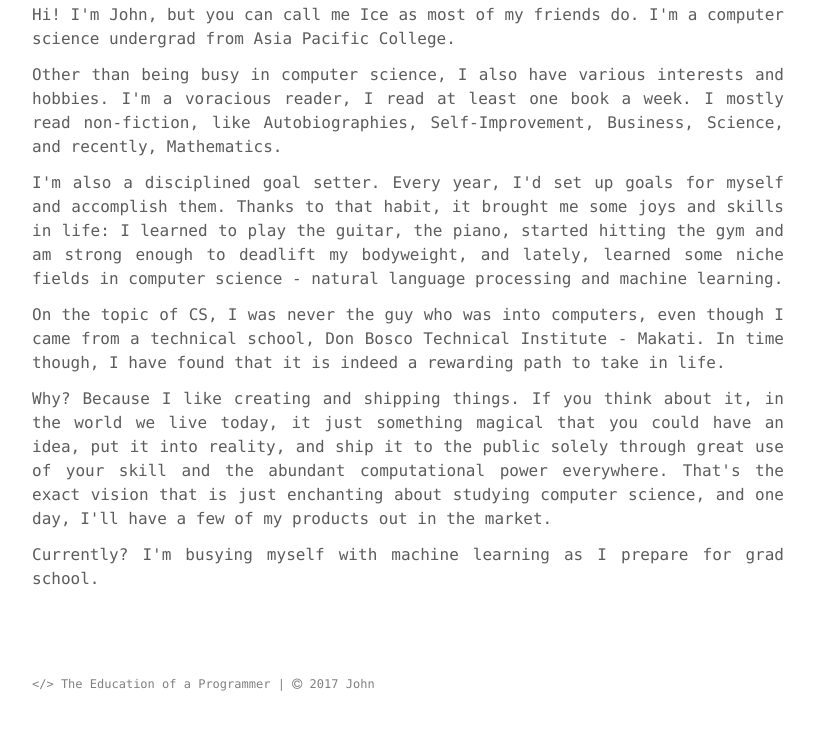
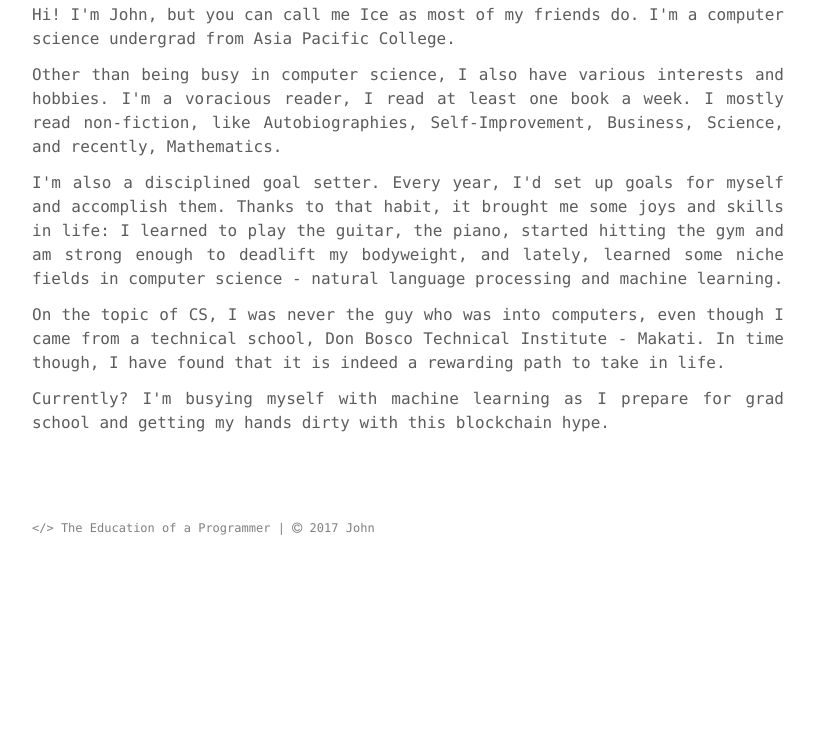
Before and after one commit to jpamata/jpamata.github.io, a Jekyll site: the page built from about.md, in a window 1280 px wide, cut to the strip 661-1402 px from the top of the page. Shown: the top 730 px of the strip, without its empty margins (232-1047 px from the left). Built offline with Jekyll 4.4.1, drawn with Linux system fonts in a browser that asks for light colours; after the commit the page ends 1246 px from its top, so only the background shows below that.

Commit message:
Update about.md

```diff
--- a/about.md
+++ b/about.md
@@ -10,5 +10,5 @@
 <p align="justify">Other than being busy in computer science, I also have various interests and hobbies. I'm a voracious reader, I read at least one book a week. I mostly read non-fiction, like Autobiographies, Self-Improvement, Business, Science, and recently, Mathematics. </p>
 <p align="justify">I'm also a disciplined goal setter. Every year, I'd set up goals for myself and accomplish them. Thanks to that habit, it brought me some joys and skills in life: I learned to play the guitar, the piano, started hitting the gym and am strong enough to deadlift my bodyweight, and lately, learned some niche fields in computer science - natural language processing and machine learning.</p>
 <p align="justify">On the topic of CS, I was never the guy who was into computers, even though I came from a technical school, Don Bosco Technical Institute - Makati. In time though, I have found that it is indeed a rewarding path to take in life. </p>
-<p align="justify">Why? Because I like creating and shipping things. If you think about it, in the world we live today, it just something magical that you could have an idea, put it into reality, and ship it to the public solely through great use of your skill and the abundant computational power everywhere. That's the exact vision that is just enchanting about studying computer science, and one day, I'll have a few of my products out in the market.</p>
-<p align="justify">Currently? I'm busying myself with machine learning as I prepare for grad school. </p>
+<p align="justify"></p>
+<p align="justify">Currently? I'm busying myself with machine learning as I prepare for grad school and getting my hands dirty with this blockchain hype. </p>
```
